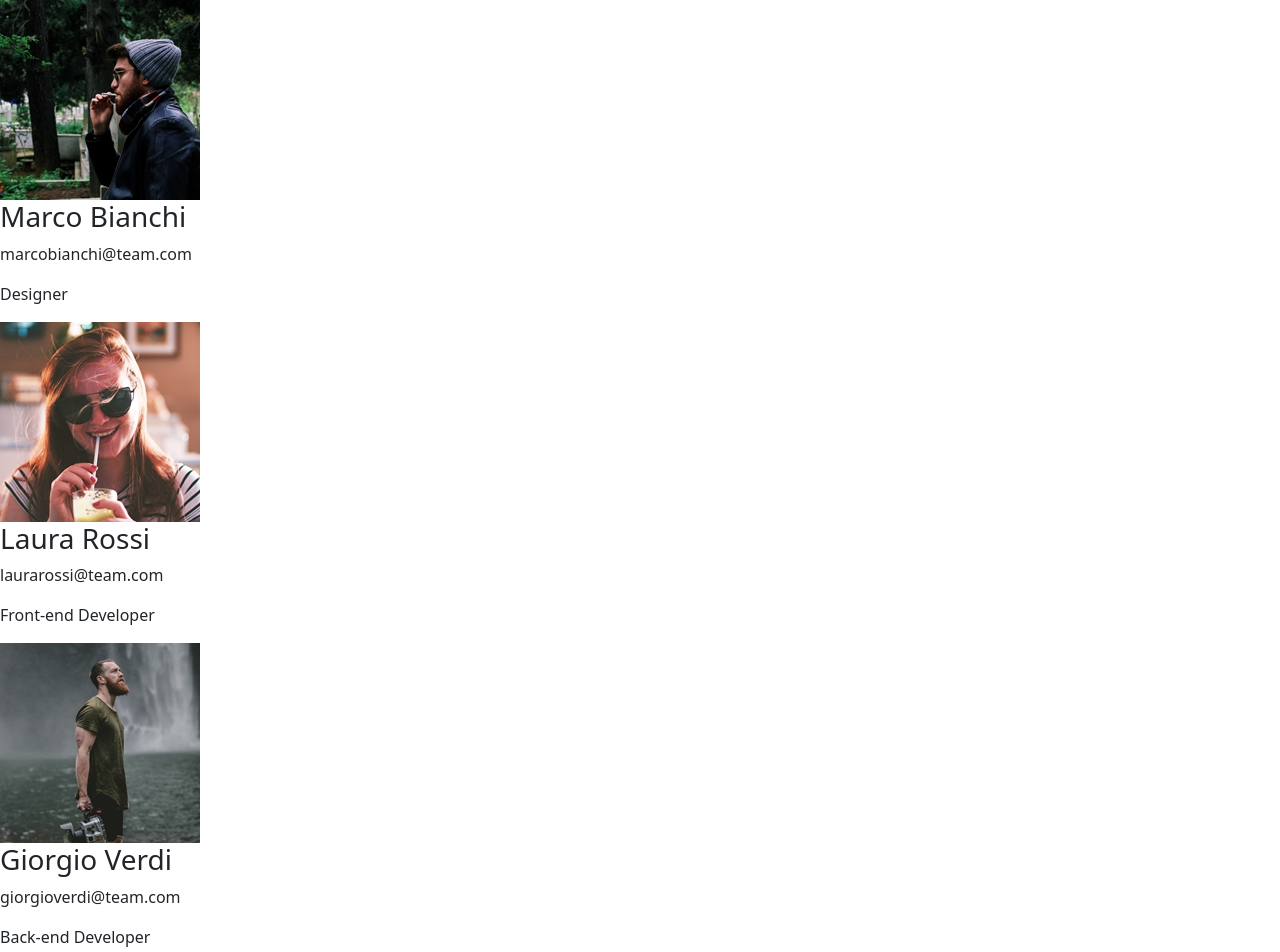
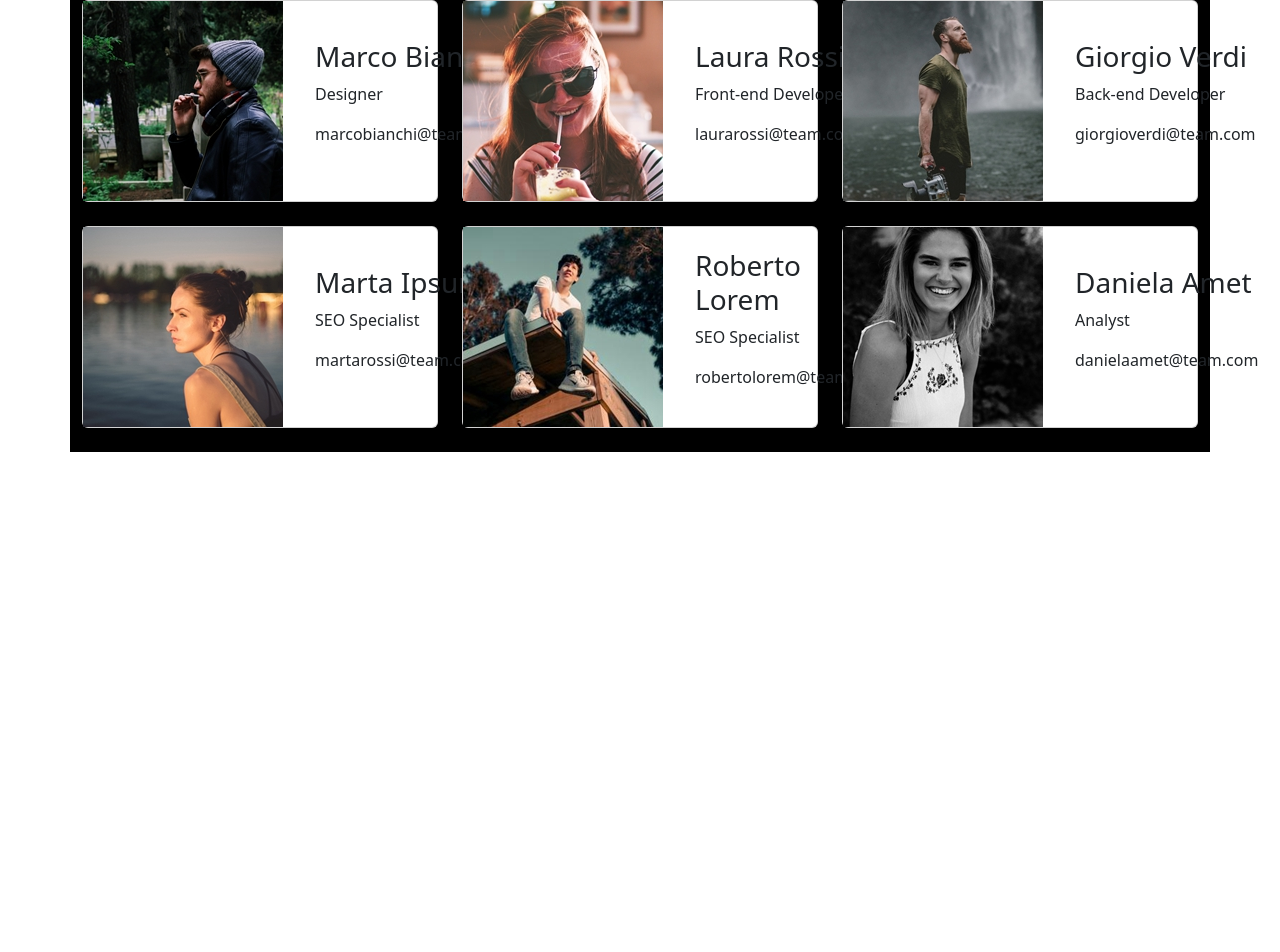
Before and after one commit to Alessio-Civitella/js-our-team, a plain HTML site: page index.html in a window 1280 px wide. Shown: the top 952 px of the page. After the commit the page ends 800 px from the top, so only its background shows below. Drawn offline with nearby package versions, Linux system fonts and the light colour scheme.

Commit message:
Feat: applicato stile alle card

```diff
--- a/index.html
+++ b/index.html
@@ -4,21 +4,14 @@
 <head>
     <meta charset="UTF-8">
     <meta name="viewport" content="width=device-width, initial-scale=1.0">
-    <title>Document</title>
+    <title>Team Cards</title>
     <link href="https://cdn.jsdelivr.net/npm/bootstrap@5.3.3/dist/css/bootstrap.min.css" rel="stylesheet" integrity="sha384-QWTKZyjpPEjISv5WaRU9OFeRpok6YctnYmDr5pNlyT2bRjXh0JMhjY6hW+ALEwIH" crossorigin="anonymous">
     <link rel="stylesheet" href="./style.css">
 </head>
 
-<body>
-    <div id="team-container" class="team-card">
-        <div class="card-image">
-            <img src="./" alt="">
-        </div>
-        <div class="card-text">
-            <h3></h3>
-            <p></p>
-            <p></p>
-        </div>
+<body class="container">
+    <div id="team-container" class="row">
+
     </div>
 
     <script src="./script.js"></script>
--- a/script.js
+++ b/script.js
@@ -37,29 +37,29 @@ const teamMembers = [
   }
 ];
 
-const teamContainerElem = document.getElementById('team-container')
+const teamContainerElem = document.getElementById('team-container');
 
 const renderTeam = () => {
   let items = "";
-  for(let i = 0; i < teamMembers.length; i++) {
-    const {name, role, email, img} = teamMembers[i];
+  for (let i = 0; i < teamMembers.length; i++) {
+    const { name, role, email, img } = teamMembers[i];
     const card = `
-    <div id="team-container" class="team-card">
-        <div class="card-image">
-            <img src="./${img}" alt="${name}">
-        </div>
-        <div class="card-text">
-            <h3>${name}</h3>
-            <p>${email}</p>
-            <p>${role}</p>
+    <div class="col-12 col-sm-4 col-md-4 mb-4">
+        <div class="card">
+            <div class="d-flex align-items-center">
+                <img src="${img}" class="card-img-left me-3" alt="${name}" style="width: 100%; height: 100%; object-fit: cover;">
+                <div class="card-body">
+                    <h3 class="card-title">${name}</h3>
+                    <p class="card-text">${role}</p>
+                    <p>${email}</p>
+                </div>
+            </div>
         </div>
     </div>
     `;
-
     items += card;
-
   }
-  teamContainerElem.innerHTML = items
+  teamContainerElem.innerHTML = items;
 }
 
 renderTeam();
--- a/style.css
+++ b/style.css
@@ -0,0 +1,3 @@
+.row {
+    background-color: black;
+}
```
